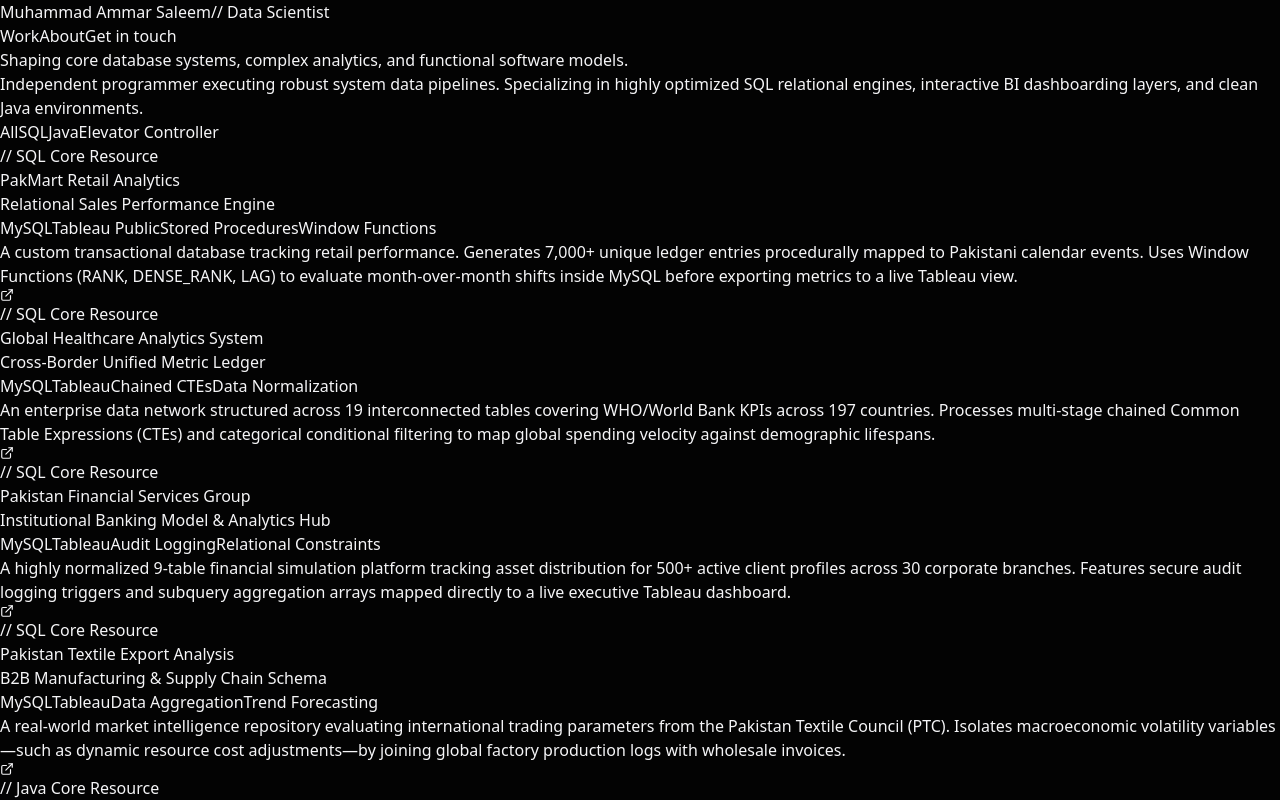
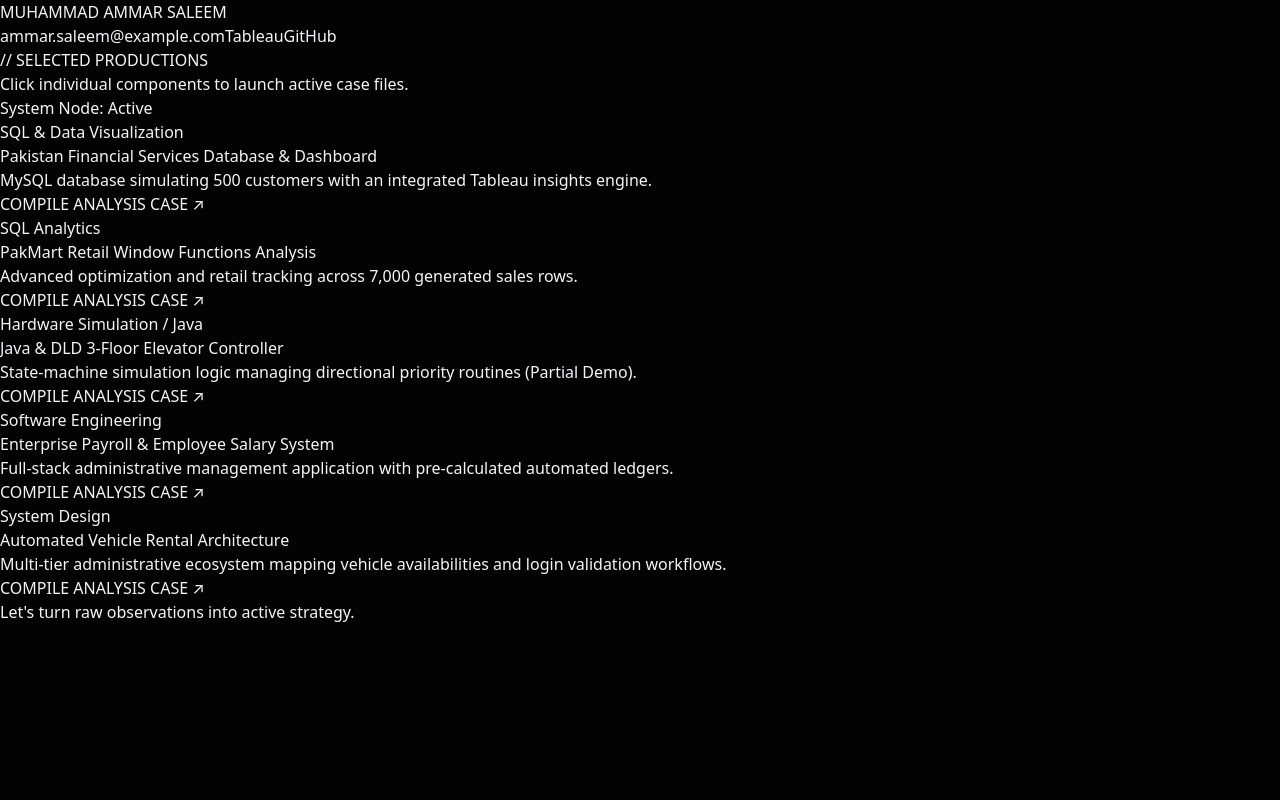
Before and after one commit to m2ammar/ammar-s_portfolio, a React (Vite) app: page / in a window 1280 px wide. Shown: the top 800 px of the page. Built offline with nearby package versions, Linux system fonts and the light colour scheme.

Commit message:
Update App.jsx

```diff
--- a/src/App.jsx
+++ b/src/App.jsx
@@ -1,321 +1,175 @@
-import React, { useState, useEffect } from 'react';
-import { motion, AnimatePresence } from 'framer-motion';
-import { Linkedin, Github, BarChart2, ExternalLink } from 'lucide-react';
+import React, { useState } from 'react';
 
-export default function App() {
-  const [activeTab, setActiveTab] = useState('All');
-  const [activePage, setActivePage] = useState('Work');
-  const [mousePos, setMousePos] = useState({ x: 0, y: 0 });
-  const [cursorHovered, setCursorHovered] = useState(false);
-
-  useEffect(() => {
-    const handleMouseMove = (e) => {
-      setMousePos({ x: e.clientX, y: e.clientY });
-    };
-    window.addEventListener('mousemove', handleMouseMove);
-    return () => window.removeEventListener('mousemove', handleMouseMove);
-  }, []);
-
-  const projects = [
+const projectsData = [
   {
     id: 1,
-      title: "PakMart Retail Analytics",
-      category: "SQL",
-      subtitle: "Relational Sales Performance Engine",
-      desc: "A custom transactional database tracking retail performance. Generates 7,000+ unique ledger entries procedurally mapped to Pakistani calendar events. Uses Window Functions (RANK, DENSE_RANK, LAG) to evaluate month-over-month shifts inside MySQL before exporting metrics to a live Tableau view.",
-      tech: ["MySQL", "Tableau Public", "Stored Procedures", "Window Functions"],
-      link: "https://github.com/m2ammar"
+    title: "Pakistan Financial Services Database & Dashboard",
+    category: "SQL & Data Visualization",
+    shortDesc: "MySQL database simulating 500 customers with an integrated Tableau insights engine.",
+    longDescription: "Built a fully relational MySQL database simulating a Pakistani financial institution from scratch. Optimized schemas for 500+ customers and seamlessly integrated it with an interactive dashboard to track transaction velocities, liquidity matrices, and localized demographic distributions.",
+    screenshot: "./finance-dashboard.png",
+    tableauLink: "https://public.tableau.com",
+    githubLink: "https://github.com/m2ammar/ammar-s_portfolio"
   },
   {
     id: 2,
-      title: "Global Healthcare Analytics System",
-      category: "SQL",
-      subtitle: "Cross-Border Unified Metric Ledger",
-      desc: "An enterprise data network structured across 19 interconnected tables covering WHO/World Bank KPIs across 197 countries. Processes multi-stage chained Common Table Expressions (CTEs) and categorical conditional filtering to map global spending velocity against demographic lifespans.",
-      tech: ["MySQL", "Tableau", "Chained CTEs", "Data Normalization"],
-      link: "https://github.com/m2ammar"
+    title: "PakMart Retail Window Functions Analysis",
+    category: "SQL Analytics",
+    shortDesc: "Advanced optimization and retail tracking across 7,000 generated sales rows.",
+    longDescription: "Utilized SQL window functions (RANK, LAG, DENSE_RANK) to perform intense trend analysis and retail tracking across 7,000 synthetic sales rows generated via custom stored procedures.",
+    screenshot: "./pakmart-ss.png",
+    githubLink: "https://github.com/m2ammar/ammar-s_portfolio"
   },
   {
     id: 3,
-      title: "Pakistan Financial Services Group",
-      category: "SQL",
-      subtitle: "Institutional Banking Model & Analytics Hub",
-      desc: "A highly normalized 9-table financial simulation platform tracking asset distribution for 500+ active client profiles across 30 corporate branches. Features secure audit logging triggers and subquery aggregation arrays mapped directly to a live executive Tableau dashboard.",
-      tech: ["MySQL", "Tableau", "Audit Logging", "Relational Constraints"],
-      link: "https://github.com/m2ammar"
+    title: "Java & DLD 3-Floor Elevator Controller",
+    category: "Hardware Simulation / Java",
+    shortDesc: "State-machine simulation logic managing directional priority routines (Partial Demo).",
+    longDescription: "Designed and engineered a functional state-machine simulation for a 3-floor elevator controller using TinkerCad circuit logic and object-oriented Java execution handlers. The project showcases the core mathematical routing logic, floor queue handling, and priority state arrays used to process floor calls efficiently.",
+    screenshot: "./Elevator_Controller", // Matched to your exact filename character structure
+    githubLink: "https://github.com/m2ammar/ammar-s_portfolio",
+    isSpecialAsset: true
   },
   {
     id: 4,
-      title: "Pakistan Textile Export Analysis",
-      category: "SQL",
-      subtitle: "B2B Manufacturing & Supply Chain Schema",
-      desc: "A real-world market intelligence repository evaluating international trading parameters from the Pakistan Textile Council (PTC). Isolates macroeconomic volatility variables—such as dynamic resource cost adjustments—by joining global factory production logs with wholesale invoices.",
-      tech: ["MySQL", "Tableau", "Data Aggregation", "Trend Forecasting"],
-      link: "https://github.com/m2ammar"
+    title: "Enterprise Payroll & Employee Salary System",
+    category: "Software Engineering",
+    shortDesc: "Full-stack administrative management application with pre-calculated automated ledgers.",
+    longDescription: "Engineered an administrative desktop/web architecture designed to safely compute operational overhead, roll history archives, and granular employee salary distributions with integrated automated pre-calculation mechanics.",
+    screenshot: "./PayrollManagement.png",
+    githubLink: "https://github.com/m2ammar/ammar-s_portfolio"
   },
   {
     id: 5,
-      title: "PayrollOS Management System",
-      category: "Java",
-      subtitle: "MVC Enterprise Architecture App",
-      desc: "An advanced desktop HR application engineered via strict Model-View-Controller patterns. Employs polymorphism to execute dynamic salary calculation across Full-Time, Part-Time, and Contract models. Implements multi-tier Role-Based Access Control and a custom leave authorization engine over local CSV persistence layers. Scored 10/10 at university viva.",
-      tech: ["Java", "JavaFX GUI", "Polymorphism / OOP", "MVC Architecture"],
-      link: "https://github.com/m2ammar"
-    },
-    {
-      id: 6,
-      title: "Wheels on Deals Rental Application",
-      category: "Java",
-      subtitle: "Clean Architecture Component Processing",
-      desc: "A modular asset reservation management system focusing on complete decoupling of graphical user interface panels from background business computing layers. Configured with robust UI state forms, programmatic data verification loops, and dynamic total reservation cost calculating pipelines.",
-      tech: ["Java", "JavaFX", "Data Validation", "State Management"],
-      link: "https://github.com/m2ammar"
-    },
-    {
-      id: 7,
-      title: "3-Floor Elevator Controller",
-      category: "Elevator Controller",
-      subtitle: "Logic Gate Level State Automation",
-      desc: "A hardware-level finite state machine tracking real-time positional coordinate sets via synchronous 2-bit flip-flop memory tracking states (Q1Q0) and one-hot button inputs (F1, F2, F3). Leverages Boolean logic reduction equations to drive physical 7-segment digital display outputs and safe layout motor vector variables.",
-      tech: ["Digital Logic Design", "Sequential Memory", "Boolean Optimization", "Flip-Flops"],
-      link: "https://github.com/m2ammar"
+    title: "Automated Vehicle Rental Architecture",
+    category: "System Design",
+    shortDesc: "Multi-tier administrative ecosystem mapping vehicle availabilities and login validation workflows.",
+    longDescription: "Developed a comprehensive multi-role vehicle rental management application. Features clean separation of permissions between SuperAdmins and Administrators, secure credential authorization workflows, and live availability tracking arrays.",
+    screenshot: "./Home_vehicle.png",
+    githubLink: "https://github.com/m2ammar/ammar-s_portfolio"
   }
 ];
 
-  const filteredProjects = activeTab === 'All'
-    ? projects
-    : projects.filter(p => p.category === activeTab);
+export default function App() {
+  const [activeProject, setActiveProject] = useState(null);
 
   return (
-    <div className="min-h-screen bg-[#030303] text-[#f5f5f7] relative overflow-hidden font-sans">
+    <div className="min-h-screen bg-black text-white selection:bg-teal-500 selection:text-black font-sans antialiased">
 
-      {/* Custom Trailing Cursor */}
-      <motion.div
-        className="fixed w-8 h-8 rounded-full border border-white/40 pointer-events-none z-50 mix-blend-difference hidden md:block"
-        animate={{
-          x: mousePos.x - 16,
-          y: mousePos.y - 16,
-          scale: cursorHovered ? 1.8 : 1,
-          backgroundColor: cursorHovered ? "rgba(255, 255, 255, 0.15)" : "rgba(255, 255, 255, 0)"
-        }}
-        transition={{ type: "tween", ease: "backOut", duration: 0.15 }}
-      />
+      {/* HEADER SECTION WITH CONTACT LINKS */}
+      <header className="p-6 flex flex-col sm:flex-row justify-between items-center max-w-6xl mx-auto border-b border-zinc-900 gap-4">
+        <div className="text-xl font-bold tracking-wider font-mono">MUHAMMAD AMMAR SALEEM</div>
+        <div className="flex gap-6 text-sm font-mono text-zinc-400">
+          <a href="mailto:ammar.saleem@example.com" className="hover:text-teal-400 transition-colors">ammar.saleem@example.com</a>
+          <a href="https://public.tableau.com" target="_blank" rel="noreferrer" className="hover:text-teal-400 transition-colors">Tableau</a>
+          <a href="https://github.com/m2ammar" target="_blank" rel="noreferrer" className="hover:text-teal-400 transition-colors">GitHub</a>
+        </div>
+      </header>
 
-      <div className="absolute inset-0 bg-[radial-gradient(ellipse_at_top,rgba(255,255,255,0.02),transparent_50%)] pointer-events-none" />
-
-      {/* NAVBAR */}
-      <nav className="max-w-6xl mx-auto px-6 py-8 flex justify-between items-center relative z-40">
-        <div
-          className="cursor-pointer group"
-          onClick={() => setActivePage('Work')}
-          onMouseEnter={() => setCursorHovered(true)}
-          onMouseLeave={() => setCursorHovered(false)}
-        >
-          <span className="font-medium tracking-tight text-lg text-white">Muhammad Ammar Saleem</span>
-          <span className="text-zinc-600 block text-xs tracking-widest uppercase transition-colors group-hover:text-zinc-400 font-mono mt-0.5">// Data Scientist</span>
+      {/* SELECTED WORKS GRID */}
+      <section className="py-20 max-w-6xl mx-auto px-6">
+        <div className="mb-12 flex flex-col md:flex-row md:items-end justify-between gap-4">
+          <div>
+            <h2 className="text-3xl font-bold tracking-tight text-white">// SELECTED PRODUCTIONS</h2>
+            <p className="text-zinc-500 text-sm mt-2 font-mono">Click individual components to launch active case files.</p>
           </div>
-
-        <div className="flex items-center gap-8 text-sm font-mono text-zinc-400">
-          <button
-            onClick={() => setActivePage('Work')}
-            className={`transition-colors hover:text-white ${activePage === 'Work' ? 'text-white font-medium underline underline-offset-4' : ''}`}
-            onMouseEnter={() => setCursorHovered(true)}
-            onMouseLeave={() => setCursorHovered(false)}
-          >
-            Work
-          </button>
-          <button
-            onClick={() => setActivePage('About')}
-            className={`transition-colors hover:text-white ${activePage === 'About' ? 'text-white font-medium underline underline-offset-4' : ''}`}
-            onMouseEnter={() => setCursorHovered(true)}
-            onMouseLeave={() => setCursorHovered(false)}
-          >
-            About
-          </button>
-          <a
-            href="mailto:muhammadammar@example.com"
-            className="bg-white text-black px-4 py-1.5 rounded-full font-sans font-medium text-xs hover:bg-zinc-200 transition-all transform hover:scale-105"
-            onMouseEnter={() => setCursorHovered(true)}
-            onMouseLeave={() => setCursorHovered(false)}
-          >
-            Get in touch
-          </a>
-        </div>
-      </nav>
-
-      {/* PAGE CONTAINER */}
-      <AnimatePresence mode="wait">
-        {activePage === 'Work' ? (
-          <motion.main
-            key="work-page"
-            initial={{ opacity: 0, y: 20 }}
-            animate={{ opacity: 1, y: 0 }}
-            exit={{ opacity: 0, y: -20 }}
-            transition={{ duration: 0.4 }}
-            className="max-w-6xl mx-auto px-6 pt-16 pb-24 relative z-30"
-          >
-            {/* HERO SECTION */}
-            <div className="max-w-4xl mb-24">
-              <h1 className="text-5xl md:text-7xl font-light tracking-tight text-white leading-[1.1] mb-8">
-                Shaping core <span className="italic font-serif text-zinc-400">database systems</span>, complex analytics, and functional software models.
-              </h1>
-              <p className="text-zinc-400 text-lg md:text-xl max-w-2xl font-light leading-relaxed">
-                Independent programmer executing robust system data pipelines. Specializing in highly optimized SQL relational engines, interactive BI dashboarding layers, and clean Java environments.
-              </p>
-            </div>
-
-            {/* TAB CONTROLS */}
-            <div className="flex gap-2 mb-16 border-b border-zinc-900 pb-4">
-              {['All', 'SQL', 'Java', 'Elevator Controller'].map((tab) => (
-                <button
-                  key={tab}
-                  onClick={() => setActiveTab(tab)}
-                  className={`px-5 py-1.5 rounded-full text-xs font-mono transition-all duration-300 ${
-                    activeTab === tab
-                      ? 'bg-zinc-900 text-white border border-zinc-800'
-                      : 'text-zinc-500 hover:text-zinc-300'
-                  }`}
-                  onMouseEnter={() => setCursorHovered(true)}
-                  onMouseLeave={() => setCursorHovered(false)}
-                >
-                  {tab}
-                </button>
-              ))}
-            </div>
-
-            {/* PROJECT GRID */}
-            <div className="space-y-24">
-              <AnimatePresence mode="popLayout">
-                {filteredProjects.map((project) => (
-                  <motion.div
-                    key={project.id}
-                    layout
-                    initial={{ opacity: 0, y: 30 }}
-                    animate={{ opacity: 1, y: 0 }}
-                    exit={{ opacity: 0, scale: 0.95 }}
-                    transition={{ duration: 0.4, ease: "easeInOut" }}
-                    className="grid grid-cols-1 md:grid-cols-12 gap-8 pt-8 border-t border-zinc-900 group"
-                  >
-                    <div className="md:col-span-4 space-y-4">
-                      <span className="text-xs font-mono text-zinc-600 tracking-widest uppercase block">// {project.category} Core Resource</span>
-                      <h3 className="text-2xl font-medium tracking-tight text-white group-hover:text-zinc-300 transition-colors">{project.title}</h3>
-                      <p className="text-sm font-mono text-zinc-500">{project.subtitle}</p>
-
-                      <div className="flex flex-wrap gap-1.5 pt-2">
-                        {project.tech.map((t, idx) => (
-                          <span key={idx} className="bg-zinc-950 text-zinc-500 border border-zinc-900 px-2 py-0.5 rounded text-[10px] font-mono">
-                            {t}
-                          </span>
-                        ))}
+          <div className="text-xs font-mono text-zinc-500 border border-zinc-800 px-3 py-1 rounded bg-zinc-900/20">
+            System Node: Active
           </div>
         </div>
 
-                    <div className="md:col-span-6 flex flex-col justify-between">
-                      <p className="text-zinc-400 text-sm leading-relaxed font-light mt-1">
-                        {project.desc}
-                      </p>
+        <div className="grid md:grid-cols-2 lg:grid-cols-3 gap-8">
+          {projectsData.map((project) => (
+            <div
+              key={project.id}
+              onClick={() => setActiveProject(project)}
+              className="group border border-zinc-800 bg-zinc-900/20 p-6 rounded-xl cursor-pointer hover:border-teal-500/50 transition-all duration-300 transform hover:-translate-y-1 flex flex-col justify-between"
+            >
+              <div>
+                <span className="text-xs text-teal-400 font-mono tracking-widest uppercase">{project.category}</span>
+                <h3 className="text-xl font-semibold mt-2 mb-3 group-hover:text-teal-300 transition-colors">{project.title}</h3>
+                <p className="text-zinc-400 text-sm leading-relaxed">{project.shortDesc}</p>
+              </div>
+              <div className="mt-6 text-xs font-mono text-zinc-500 group-hover:text-teal-400 flex items-center gap-1 transition-colors">
+                COMPILE ANALYSIS CASE ↗
+              </div>
+            </div>
+          ))}
+        </div>
+      </section>
+
+      {/* DETAILED PROJECT MODAL POPUP */}
+      {activeProject && (
+        <div className="fixed inset-0 bg-black/90 backdrop-blur-md z-50 flex items-center justify-center p-4" onClick={() => setActiveProject(null)}>
+          <div className="bg-zinc-950 border border-zinc-800 rounded-2xl max-w-3xl w-full max-h-[90vh] overflow-y-auto shadow-2xl relative" onClick={(e) => e.stopPropagation()}>
+
+            <button
+              onClick={() => setActiveProject(null)}
+              className="absolute top-4 right-4 bg-zinc-900 hover:bg-zinc-800 text-zinc-400 hover:text-white px-3 py-1.5 rounded-lg text-xs font-mono transition-colors z-10"
+            >
+              ✕ CLOSE
+            </button>
+
+            {/* AUTOMATED IMAGE ROUTER WITH FALLBACK RESOLUTION */}
+            <div className="w-full h-64 md:h-80 bg-zinc-900 border-b border-zinc-800 overflow-hidden flex items-center justify-center relative">
+              <img
+                src={activeProject.screenshot}
+                alt={activeProject.title}
+                className="w-full h-full object-cover"
+                onError={(e) => {
+                  // Catch extensions gracefully if character casing shifts on server configurations
+                  if (!e.target.src.endsWith('.png') && !activeProject.isSpecialAsset) {
+                    e.target.src += '.png';
+                  } else {
+                    e.target.src = './finance-dashboard.png'; // Universal secure fallback
+                  }
+                }}
+              />
+              {activeProject.id === 3 && (
+                <div className="absolute top-3 left-3 bg-amber-500/10 text-amber-400 border border-amber-500/20 text-[10px] font-mono px-2 py-0.5 rounded backdrop-blur">
+                  ⚠️ IN-PROGRESS CORE DIAGRAM SNIPPET
+                </div>
+              )}
             </div>
 
-                    <div className="md:col-span-2 flex items-start md:justify-end">
+            {/* OVERVIEW CONTENT */}
+            <div className="p-8">
+              <span className="text-xs font-mono text-teal-400 tracking-widest uppercase">{activeProject.category}</span>
+              <h3 className="text-2xl md:text-3xl font-bold mt-2 mb-4">{activeProject.title}</h3>
+              <p className="text-zinc-300 leading-relaxed text-base mb-8">{activeProject.longDescription}</p>
+
+              {/* EXTERNAL ACTION LINKS */}
+              <div className="flex flex-wrap gap-4 pt-6 border-t border-zinc-900">
+                {activeProject.tableauLink && (
                   <a
-                        href={project.link}
+                    href={activeProject.tableauLink}
                     target="_blank"
                     rel="noreferrer"
-                        className="w-10 h-10 rounded-full bg-zinc-950 border border-zinc-900 flex items-center justify-center group-hover:bg-white group-hover:text-black transition-all duration-300 transform group-hover:rotate-45"
-                        onMouseEnter={() => setCursorHovered(true)}
-                        onMouseLeave={() => setCursorHovered(false)}
+                    className="bg-teal-500 hover:bg-teal-400 text-black px-5 py-2.5 rounded-lg text-sm font-medium tracking-wide transition-colors"
                   >
-                        <ExternalLink size={14} />
+                    View Interactive Dashboard 📊
                   </a>
-                    </div>
-                  </motion.div>
-                ))}
-              </AnimatePresence>
-            </div>
-          </motion.main>
-        ) : (
-          /* ABOUT PAGE */
-          <motion.div
-            key="about-page"
-            initial={{ opacity: 0, y: 20 }}
-            animate={{ opacity: 1, y: 0 }}
-            exit={{ opacity: 0, y: -20 }}
-            transition={{ duration: 0.4 }}
-            className="max-w-4xl mx-auto px-6 pt-20 pb-24 relative z-30"
+                )}
+                <a
+                  href={activeProject.githubLink}
+                  target="_blank"
+                  rel="noreferrer"
+                  className="bg-zinc-900 hover:bg-zinc-800 text-white border border-zinc-800 px-5 py-2.5 rounded-lg text-sm font-medium transition-colors"
                 >
-            <h2 className="text-xs font-mono text-zinc-500 uppercase tracking-widest mb-6">// THE PERSONAL CHRONICLE</h2>
-            <h1 className="text-4xl md:text-5xl font-light text-white tracking-tight mb-12 max-w-2xl leading-tight">
-              A self-taught analyst bridging the gap between rigorous <span className="italic font-serif text-zinc-400">database engineering</span> and predictive algorithms.
-            </h1>
-
-            <div className="grid grid-cols-1 md:grid-cols-12 gap-8 text-zinc-400 font-light leading-relaxed text-sm">
-              <div className="md:col-span-7 space-y-6">
-                <p>
-                  In September 2025, I entered the computer science field at KSBL with zero computational baseline records. Rather than aligning my progress metrics directly with linear classroom structures, I chose an aggressive, deployment-first approach to systems engineering.
-                </p>
-                <p>
-                  Over the past year, I have independently reverse-engineered relational database schemas, deployed custom transactional desktop systems, and designed enterprise BI dashboards from scratch. I manipulate code as a container to isolate business inefficiencies and communicate numbers with narrative clarity.
-                </p>
-                <div className="border-l-2 border-zinc-800 pl-4 py-1 italic font-serif text-base text-zinc-300 my-8">
-                  "Consistency scales. Motivation doesn't." I avoid building products strictly when inspired; I execute pipelines to understand constraints and consistently ship real assets.
+                  View GitHub Source Code 💻
+                </a>
               </div>
             </div>
 
-              <div className="md:col-span-5 md:pl-8 space-y-6 font-mono text-xs">
-                <div>
-                  <span className="text-white block font-sans font-medium text-sm mb-1">Target Core Focus</span>
-                  <span className="text-zinc-500 block">Business Intelligence · Data Architecture · LLM System Testing</span>
-                </div>
-                <div>
-                  <span className="text-white block font-sans font-medium text-sm mb-1">Active Toolkit</span>
-                  <span className="text-zinc-500 block">MySQL · Java / JavaFX · Python · Tableau BI · Git Engineering</span>
-                </div>
-                <div>
-                  <span className="text-white block font-sans font-medium text-sm mb-1">Current Coordinates</span>
-                  <span className="text-zinc-500 block">Karachi, Pakistan — Seeking Global Remote Allocations</span>
           </div>
         </div>
-            </div>
-          </motion.div>
       )}
-      </AnimatePresence>
 
       {/* FOOTER */}
-      <footer className="border-t border-zinc-950 bg-[#050505] relative z-40">
-        <div className="max-w-6xl mx-auto px-6 py-12 flex flex-col md:flex-row justify-between items-center gap-6">
-          <div className="text-center md:text-left">
-            <span className="text-[10px] font-mono text-zinc-600 uppercase tracking-widest block mb-1">LET'S BUILD LOGIC TOGETHER</span>
-            <a
-              href="mailto:muhammadammar@example.com"
-              className="text-xl md:text-2xl font-light font-serif text-zinc-300 hover:text-white transition-colors"
-              onMouseEnter={() => setCursorHovered(true)}
-              onMouseLeave={() => setCursorHovered(false)}
-            >
-              m.ammar.saleem@example.com
-            </a>
-          </div>
+      <footer className="border-t border-zinc-900 py-12 text-center text-xs font-mono text-zinc-600">
+        <p>Let's turn raw observations into active strategy.</p>
+      </footer>
 
-          <div className="flex gap-4">
-            {[
-              { icon: <Linkedin size={16} />, url: "https://www.linkedin.com/in/muhammad-ammar-b533a0323/" },
-              { icon: <Github size={16} />, url: "https://github.com/m2ammar" },
-              { icon: <BarChart2 size={16} />, url: "https://public.tableau.com/" }
-            ].map((social, idx) => (
-              <a
-                key={idx}
-                href={social.url}
-                target="_blank"
-                rel="noreferrer"
-                className="w-10 h-10 rounded-full bg-zinc-950 border border-zinc-900 flex items-center justify-center text-zinc-500 hover:text-white hover:border-zinc-700 transition-colors"
-                onMouseEnter={() => setCursorHovered(true)}
-                onMouseLeave={() => setCursorHovered(false)}
-              >
-                {social.icon}
-              </a>
-            ))}
-          </div>
-        </div>
-      </footer>
     </div>
   );
 }
```
Lines whose indentation alone changed are shown as unchanged.
